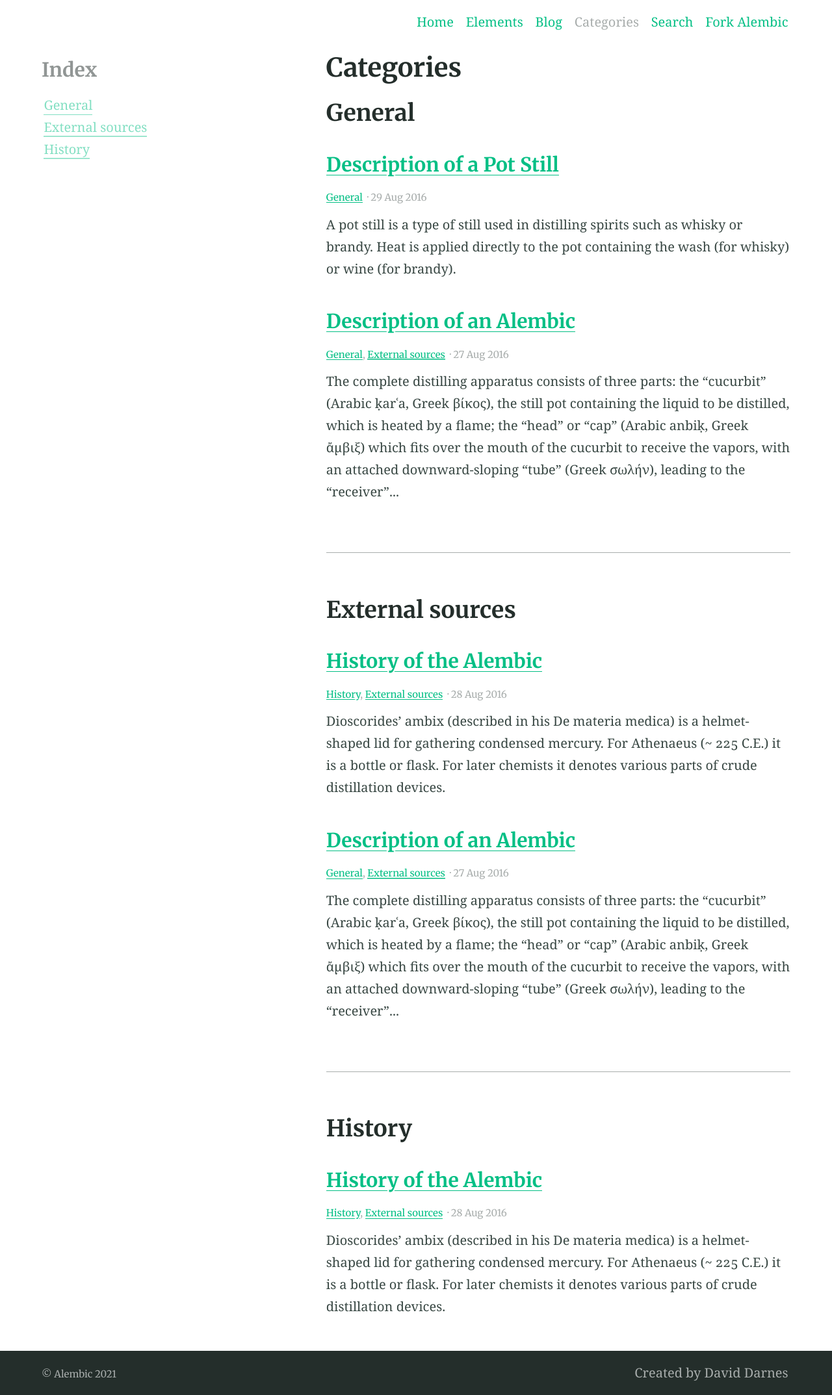
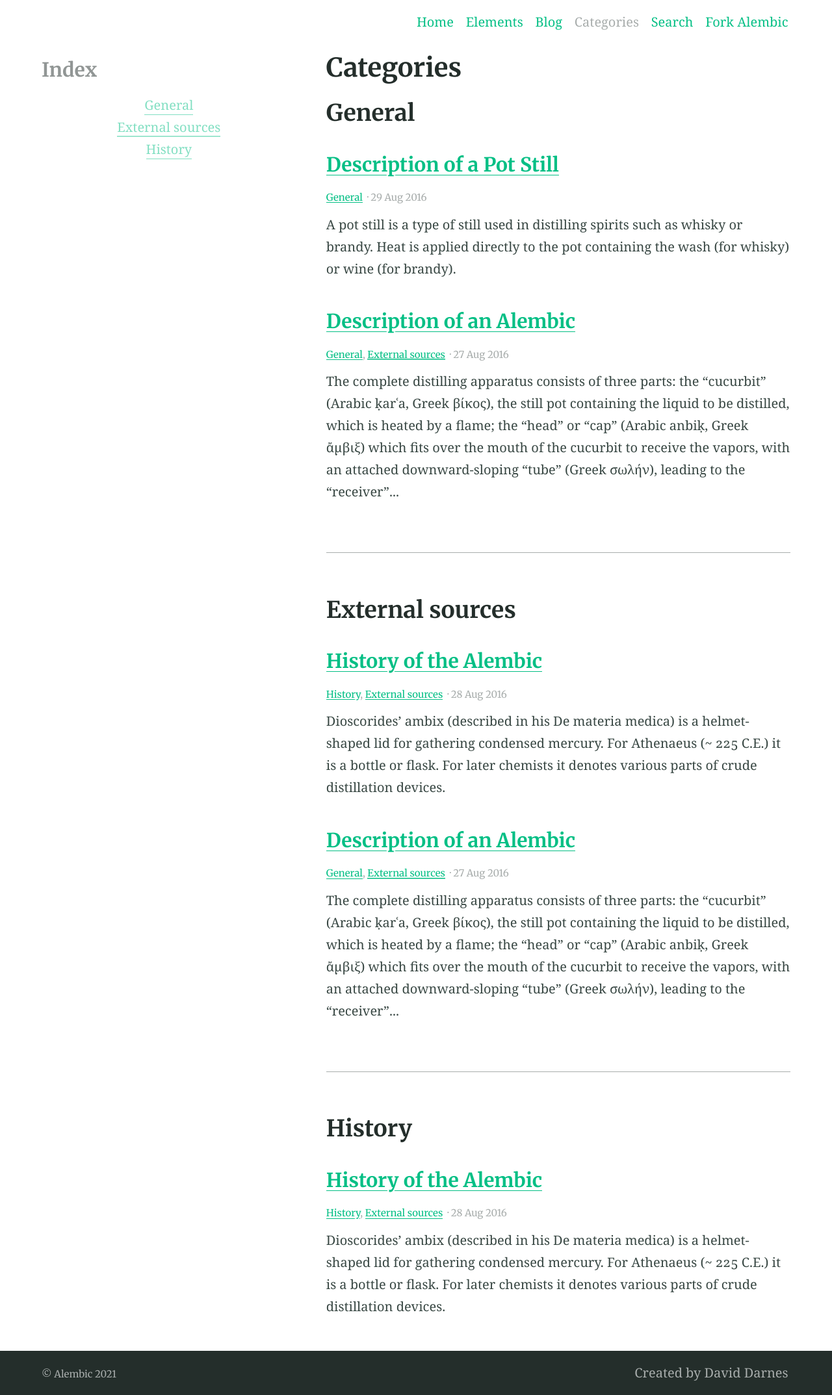
Before and after one commit to cheehantan/cheehantan.github.io, a Jekyll site: the page built from categories.md, in a window 1280 px wide. Shown: the whole page at 65% size. Built offline with Jekyll 4.4.1, drawn with Linux system fonts in a browser that asks for light colours.

Commit message:
Update site-aside.html

```diff
--- a/_includes/site-aside.html
+++ b/_includes/site-aside.html
@@ -5,17 +5,22 @@
       {% include post-related.html %}
     </section>
 
-  {% elsif page.layout == "page" or page.layout == "home" or page.layout == "blog" %}
+  {% elsif page.layout == "home" or page.layout == "blog" %}
     <section class="section  section--description">
-      <h3>About this site</h3>
-      <p>{{ site.description }}</p>
+      <center>  <img src="newheadshot.png" width="300" height="800"></center>
+      {% include nav-social.html %}
+    </section>
+
+    {% elsif page.layout == "page" %}
+    <section class="section  section--description">
+      <center>  <img src="/newheadshot.png" width="300" height="800"></center>
       {% include nav-social.html %}
     </section>
 
   {% elsif page.layout == "categories" %}
     <section class="section  section--category-index">
       <h3>Index</h3>
-      {% include nav-categories.html %}
+      <center>{% include nav-categories.html %}</center>
     </section>
 
   {% endif %}
```
